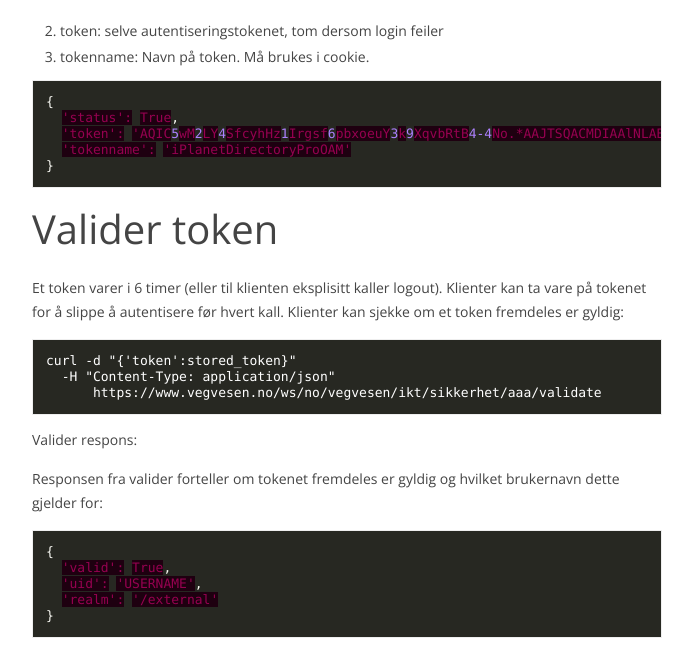
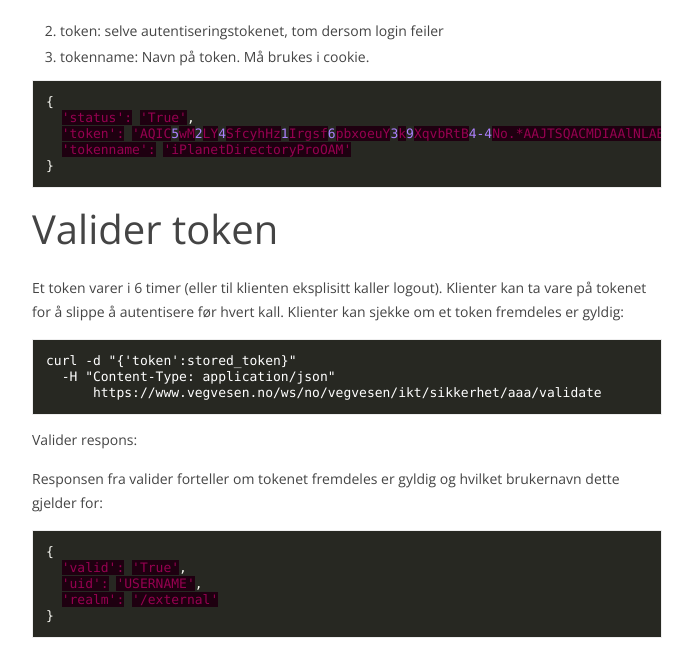
Before and after one commit to nvdb-vegdata/apiskrivdokumentasjon, a Jekyll site: the page built from autentisering.md, in a window 1280 px wide and 900 px high, scrolled down 884 px. Shown: the part 150-811 px from the top of the window, without its empty margins (433-1125 px from the left). Built offline with Jekyll 4.4.1, drawn with Linux system fonts in a browser that asks for light colours; our own code applies the rules of GitHub Pages for plain Markdown files.

````diff
--- a/autentisering.md
+++ b/autentisering.md
@@ -28,7 +28,7 @@ Responsen fra login inneholder tre felt:
 
 ```json
 {
-  'status': True,
+  'status': 'True',
   'token': 'AQIC5wM2LY4SfcyhHz1Irgsf6pbxoeuY3k9XqvbRtB4-4No.*AAJTSQACMDIAAlNLABMzMDUyMTI1NzE2ODA4ODU0OTczAAJTMQACMDM.*',
   'tokenname': 'iPlanetDirectoryProOAM'
 }
@@ -49,7 +49,7 @@ Responsen fra valider forteller om tokenet fremdeles er gyldig og hvilket bruker
 
 ```json
 {
-  'valid': True,
+  'valid': 'True',
   'uid': 'USERNAME',
   'realm': '/external'
 }
````
